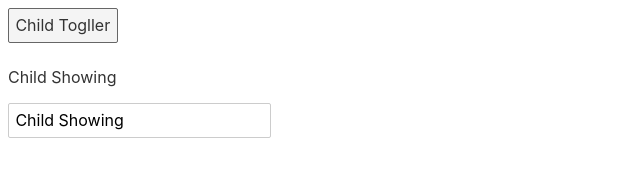
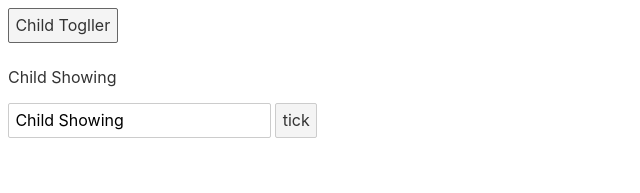
Before and after one commit to Rasyidannas/introduction-to-svelte-and-sveltekit, a Svelte app in the folder catfacts/: page / in a window 1280 px wide. Both pictures are taken after a click on the button "Child Togller". Shown: the top 193 px of the page, without its empty margins (0-640 px from the left). Built offline with nearby package versions, Linux system fonts and the light colour scheme.

Commit message:
5/2. Tick.mp4

```diff
--- a/catfacts/src/Child.svelte
+++ b/catfacts/src/Child.svelte
@@ -1,6 +1,16 @@
 <script>
-    import {onMount, onDestroy, beforeUpdate, afterUpdate} from 'svelte'
+    import {onMount, onDestroy, beforeUpdate, afterUpdate, tick} from 'svelte'
     let text = 'Child Showing'
+    let x = 0
+
+    $: y = x + 1
+
+    const xy = async () => {
+        x++;
+        await tick() //this will wait component data updates until they are rendered
+        console.log('x is ', x);
+        console.log('y is ', y);
+    }
 
     onMount(() => console.log('mounted')) //this running after component rendered in the DOM, should be used for async methods
     onDestroy(() => console.log('destroyed')) //this running after DOM element is destroyed
@@ -11,3 +21,4 @@
 
 <p>{text}</p>
 <input bind:value={text}>
+<button on:click={xy}>tick</button>
```
